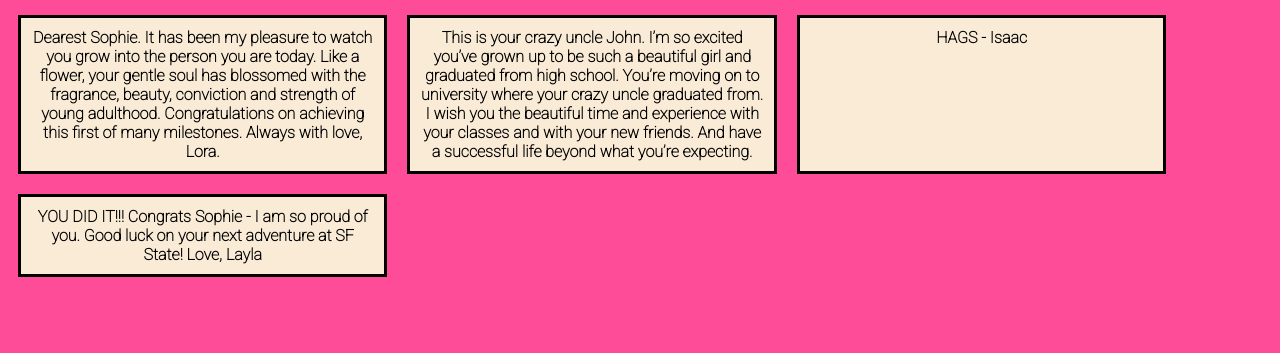
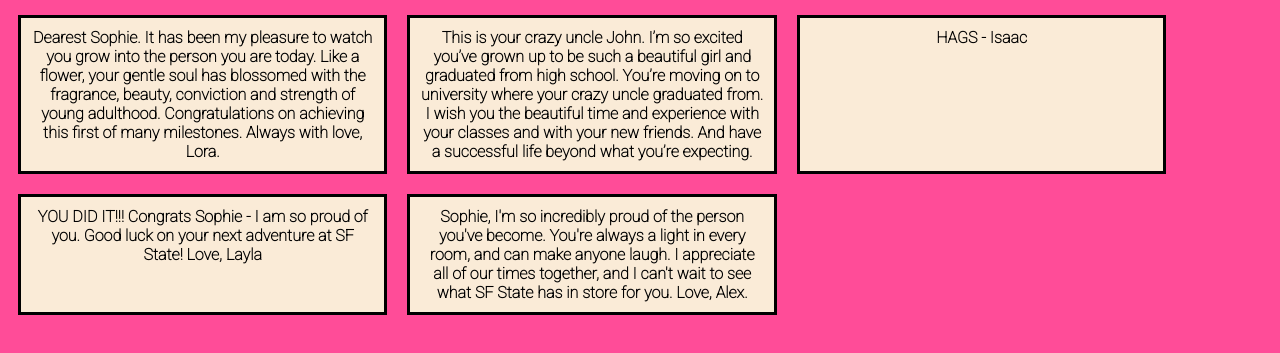
Before and after one commit to alexalfadel/sophiesGrad, a plain HTML site: page yearbook.html in a window 1280 px wide. Shown: the part 195-548 px from the top of the page. Drawn offline with Linux system fonts and the light colour scheme; a web font is replaced by a local one.

Commit message:
added alex yearbook message

```diff
--- a/yearbook.html
+++ b/yearbook.html
@@ -49,6 +49,9 @@
 Love,
 Layla
             </p>
+            <p>
+                Sophie, I'm so incredibly proud of the person you've become.  You're always a light in every room, and can make anyone laugh.  I appreciate all of our times together, and I can't wait to see what SF State has in store for you.  Love, Alex.
+            </p>
         </main>
 
 
```
Also changed, not shown: 1 other file.
